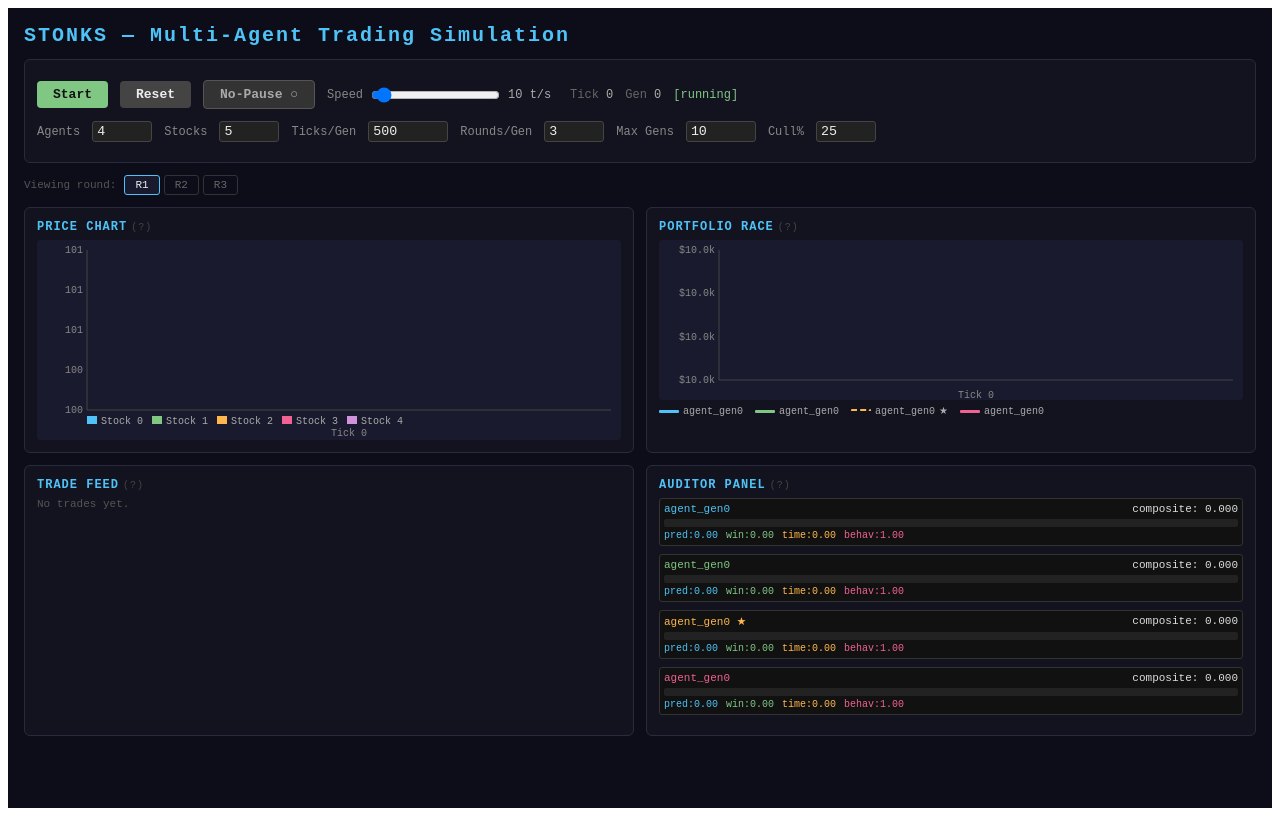
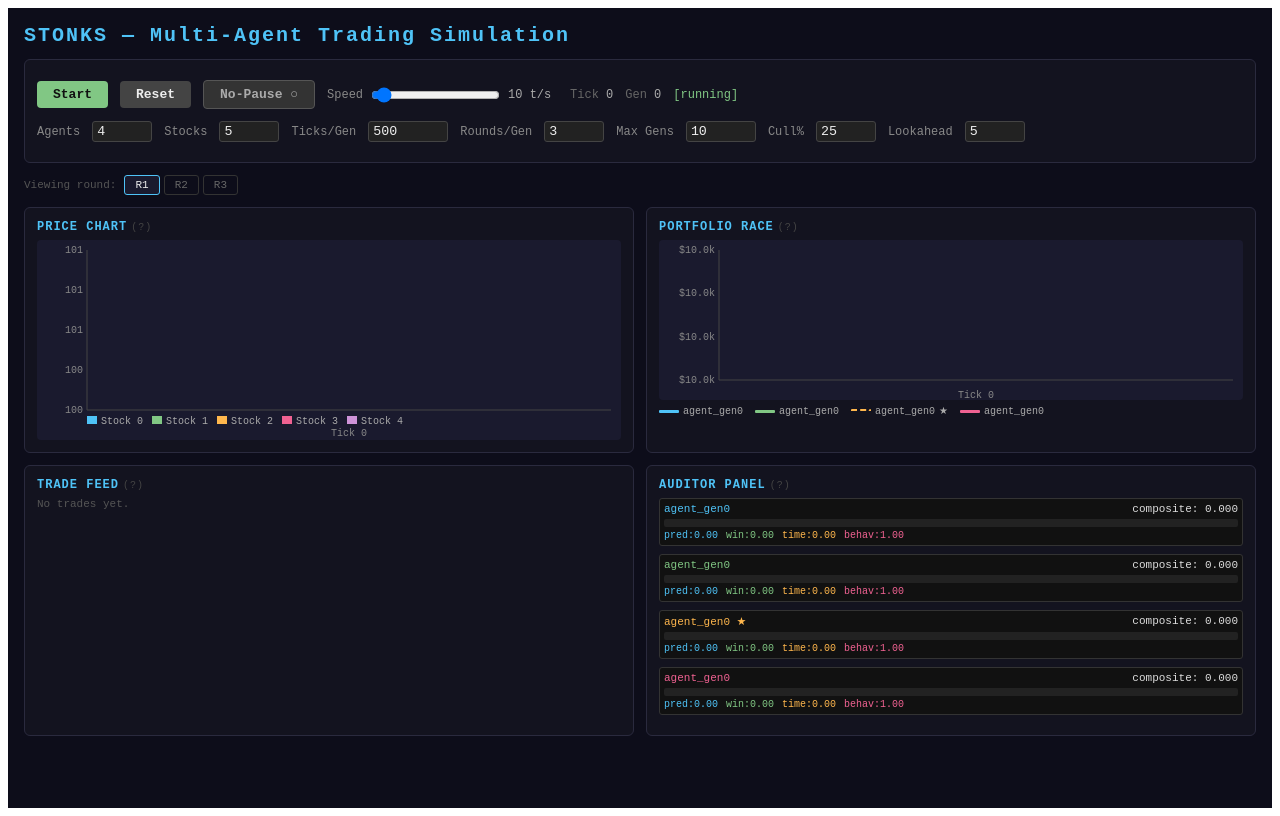
Before and after one commit to ElodinLaarz/stonks, a React (Vite) app: page / in a window 1280 px wide. Built offline with nearby package versions, Linux system fonts and the light colour scheme.

Commit message:
make look ahead configurablbe && add tooltips to config

```diff
--- a/src/components/SimControls.tsx
+++ b/src/components/SimControls.tsx
@@ -64,6 +64,7 @@ export function SimControls({
   const [roundsStr, setRoundsStr] = useState(String(config.roundsPerGeneration));
   const [maxGensStr, setMaxGensStr] = useState(String(config.maxGenerations));
   const [cullStr, setCullStr] = useState(String(Math.round(config.replacementRate * 100)));
+  const [lookaheadStr, setLookaheadStr] = useState(String(config.oracleLookahead));
 
   useEffect(() => {
     setAgentsStr(String(config.numAgents));
@@ -72,6 +73,7 @@ export function SimControls({
     setRoundsStr(String(config.roundsPerGeneration));
     setMaxGensStr(String(config.maxGenerations));
     setCullStr(String(Math.round(config.replacementRate * 100)));
+    setLookaheadStr(String(config.oracleLookahead));
   }, [
     config.numAgents,
     config.numStocks,
@@ -79,6 +81,7 @@ export function SimControls({
     config.roundsPerGeneration,
     config.maxGenerations,
     config.replacementRate,
+    config.oracleLookahead,
   ]);
 
   const atGenerationEnd = phase === 'generationEnd';
@@ -119,12 +122,15 @@ export function SimControls({
       </button>
 
       <div style={{ display: 'flex', alignItems: 'center', gap: 6 }}>
-        <label style={{ color: '#888', fontSize: 12 }}>Speed</label>
+        <label style={{ color: '#888', fontSize: 12 }} title="Simulation speed in ticks per second">
+          Speed
+        </label>
         <input
           type="range"
           min={1}
           max={200}
           value={speed}
+          title="Simulation speed in ticks per second"
           onChange={(e) => onSpeedChange(Number(e.target.value))}
         />
         <span style={{ color: '#aaa', fontSize: 12, minWidth: 50 }}>{speed} t/s</span>
@@ -147,12 +153,18 @@ export function SimControls({
       </div>
 
       <div style={{ display: 'flex', gap: 12, alignItems: 'center' }}>
-        <label style={{ color: '#888', fontSize: 12 }}>Agents</label>
+        <label
+          style={{ color: '#888', fontSize: 12 }}
+          title="Number of competing agents per generation (min 2)"
+        >
+          Agents
+        </label>
         <input
           type="number"
           min={2}
           max={100}
           value={agentsStr}
+          title="Number of competing agents per generation (min 2)"
           style={{ ...INPUT_BASE, width: 50 }}
           onChange={(e) => {
             setAgentsStr(e.target.value);
@@ -161,12 +173,15 @@ export function SimControls({
           }}
           onBlur={() => setAgentsStr(String(config.numAgents))}
         />
-        <label style={{ color: '#888', fontSize: 12 }}>Stocks</label>
+        <label style={{ color: '#888', fontSize: 12 }} title="Number of stocks available to trade">
+          Stocks
+        </label>
         <input
           type="number"
           min={1}
           max={100}
           value={stocksStr}
+          title="Number of stocks available to trade"
           style={{ ...INPUT_BASE, width: 50 }}
           onChange={(e) => {
             setStocksStr(e.target.value);
@@ -175,13 +190,19 @@ export function SimControls({
           }}
           onBlur={() => setStocksStr(String(config.numStocks))}
         />
-        <label style={{ color: '#888', fontSize: 12 }}>Ticks/Gen</label>
+        <label
+          style={{ color: '#888', fontSize: 12 }}
+          title="Number of market ticks (trading steps) per generation"
+        >
+          Ticks/Gen
+        </label>
         <input
           type="number"
           min={10}
           max={10000}
           step={10}
           value={ticksStr}
+          title="Number of market ticks (trading steps) per generation"
           style={{ ...INPUT_BASE, width: 70 }}
           onChange={(e) => {
             setTicksStr(e.target.value);
@@ -190,12 +211,18 @@ export function SimControls({
           }}
           onBlur={() => setTicksStr(String(config.numTicks))}
         />
-        <label style={{ color: '#888', fontSize: 12 }}>Rounds/Gen</label>
+        <label
+          style={{ color: '#888', fontSize: 12 }}
+          title="Number of independent markets run in parallel each generation. Fitness is aggregated across all rounds before culling."
+        >
+          Rounds/Gen
+        </label>
         <input
           type="number"
           min={1}
           max={20}
           value={roundsStr}
+          title="Number of independent markets run in parallel each generation. Fitness is aggregated across all rounds before culling."
           style={{ ...INPUT_BASE, width: 50 }}
           onChange={(e) => {
             setRoundsStr(e.target.value);
@@ -205,12 +232,18 @@ export function SimControls({
           }}
           onBlur={() => setRoundsStr(String(config.roundsPerGeneration))}
         />
-        <label style={{ color: '#888', fontSize: 12 }}>Max Gens</label>
+        <label
+          style={{ color: '#888', fontSize: 12 }}
+          title="Total number of generations to run before the simulation ends"
+        >
+          Max Gens
+        </label>
         <input
           type="number"
           min={1}
           max={1000}
           value={maxGensStr}
+          title="Total number of generations to run before the simulation ends"
           style={{ ...INPUT_BASE, width: 60 }}
           onChange={(e) => {
             setMaxGensStr(e.target.value);
@@ -219,13 +252,19 @@ export function SimControls({
           }}
           onBlur={() => setMaxGensStr(String(config.maxGenerations))}
         />
-        <label style={{ color: '#888', fontSize: 12 }}>Cull%</label>
+        <label
+          style={{ color: '#888', fontSize: 12 }}
+          title="Percentage of the lowest-performing agents replaced by offspring each generation"
+        >
+          Cull%
+        </label>
         <input
           type="number"
           min={1}
           max={99}
           step={1}
           value={cullStr}
+          title="Percentage of the lowest-performing agents replaced by offspring each generation"
           style={{ ...INPUT_BASE, width: 50 }}
           onChange={(e) => {
             setCullStr(e.target.value);
@@ -235,6 +274,26 @@ export function SimControls({
           }}
           onBlur={() => setCullStr(String(Math.round(config.replacementRate * 100)))}
         />
+        <label
+          style={{ color: '#888', fontSize: 12 }}
+          title="How many ticks ahead the Oracle can see into future prices. Higher values give the Oracle a stronger advantage."
+        >
+          Lookahead
+        </label>
+        <input
+          type="number"
+          min={1}
+          max={100}
+          value={lookaheadStr}
+          title="How many ticks ahead the Oracle can see into future prices. Higher values give the Oracle a stronger advantage."
+          style={{ ...INPUT_BASE, width: 50 }}
+          onChange={(e) => {
+            setLookaheadStr(e.target.value);
+            const v = Number(e.target.value);
+            if (Number.isInteger(v) && v >= 1 && v <= 100) onConfigChange({ oracleLookahead: v });
+          }}
+          onBlur={() => setLookaheadStr(String(config.oracleLookahead))}
+        />
       </div>
     </div>
   );
```
